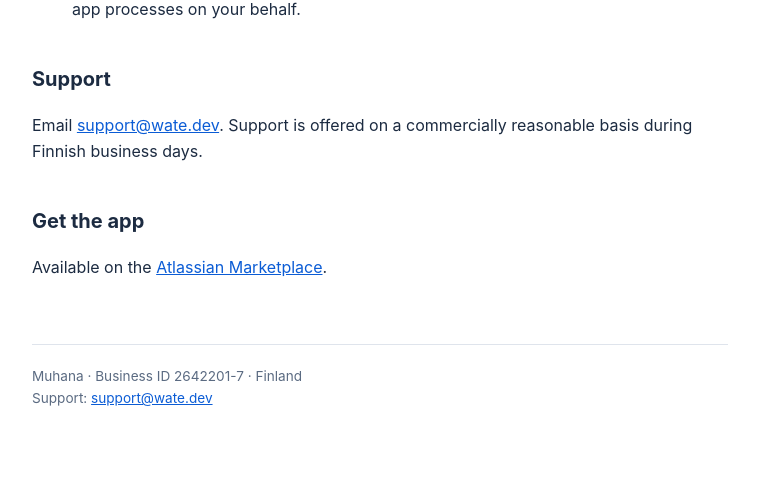
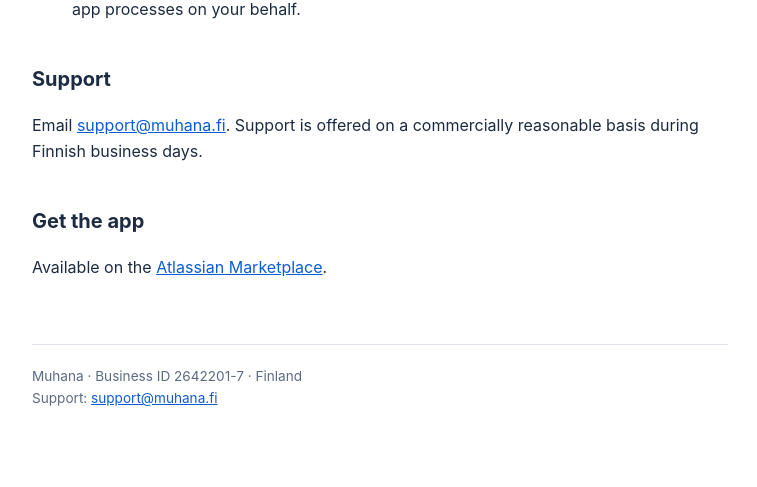
Before and after one commit to WTurunen/undelete-legal, a Jekyll site: the page built from index.md, in a window 1280 px wide. Shown: the part 776-1263 px from the top of the page, without its empty margins (260-1017 px from the left). Built offline with Jekyll 4.4.1, drawn with Linux system fonts in a browser that asks for light colours.

Commit message:
Contact addresses move to muhana.fi
The Marketplace review asked for a company-branded contact domain
instead of the personal wate.dev.

```diff
--- a/_config.yml
+++ b/_config.yml
@@ -5,6 +5,8 @@
 # "muhana@wate.dev" on 2026-09-10 as an individual address and requires
 # role-based contacts on the company domain. (Muhana is in fact the registered
 # trading name, not a person, but complying costs less than being right.)
+# On 2026-09-24 the review also rejected wate.dev as a personal-name domain,
+# so the addresses moved to muhana.fi.
 #
 # They are aliases to one inbox. The split is about what each document SAYS:
 # a reader of the DPA and a reader of the privacy policy must find the same
@@ -12,9 +14,9 @@
 legal_name: "Muhana"
 business_id: "2642201-7"
 business_address: "Vahverokuja 9, 70910 Vuorela"
-support_email: "support@wate.dev"    # general support: footer, landing page
-privacy_email: "privacy@wate.dev"    # data protection: privacy policy 12, DPA
-security_email: "security@wate.dev"  # vulnerability reports, security page
+support_email: "support@muhana.fi"    # general support: footer, landing page
+privacy_email: "privacy@muhana.fi"    # data protection: privacy policy 12, DPA
+security_email: "security@muhana.fi"  # vulnerability reports, security page
 effective_date: "2026-08-25"
 # The DPA was published later than the other pages and carries its own date.
 dpa_effective_date: "2026-09-09"
```
